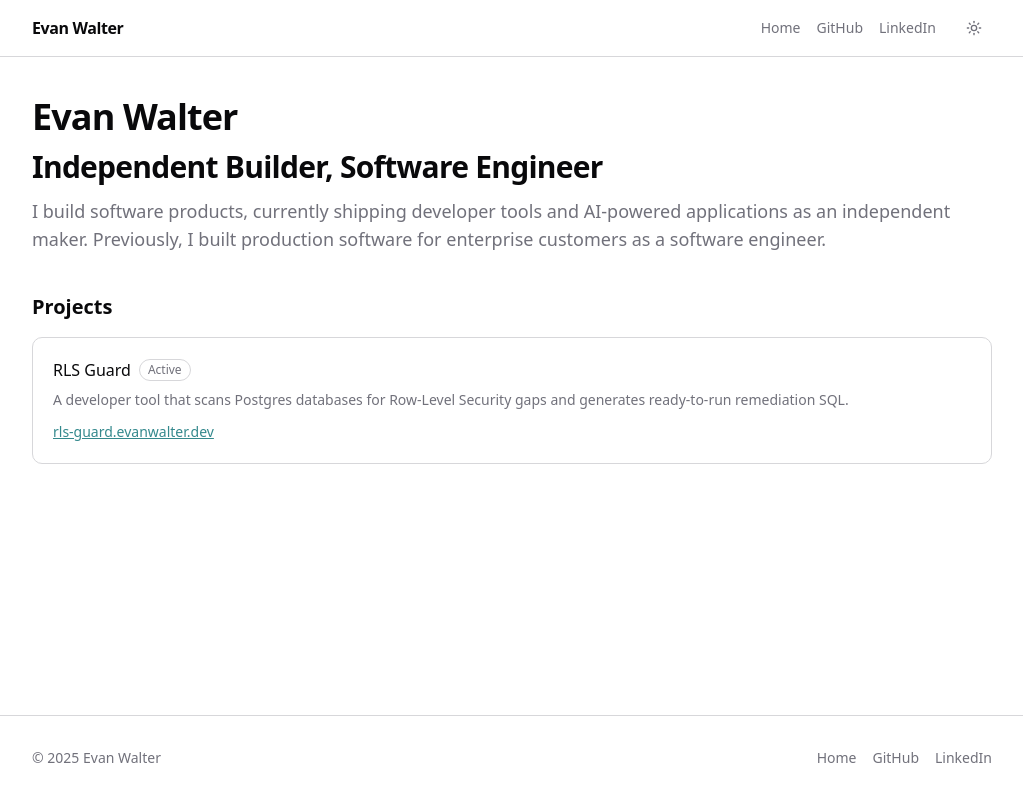
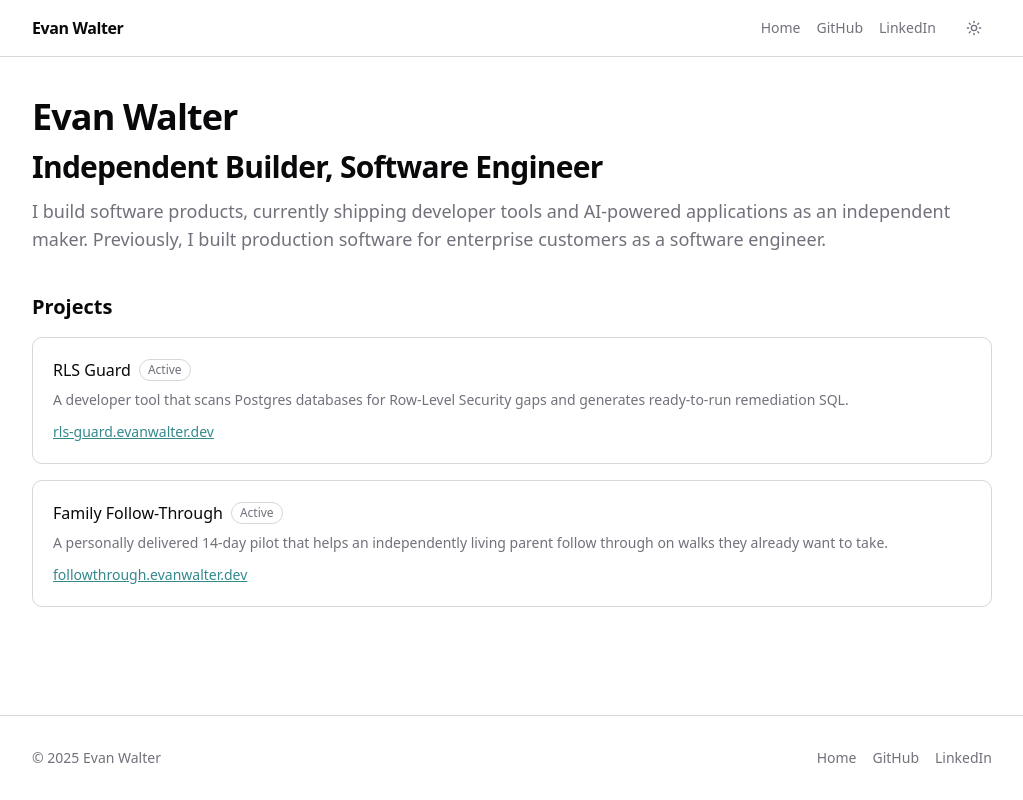
Before and after one commit to evwalt/evanwalter.dev, a Next.js app: page / in a window 1280 px wide. Shown: the whole page, without its empty margins (128-1151 px from the left). Built offline with nearby package versions, Linux system fonts and the light colour scheme.

Commit message:
feat: add family follow through app to home page

```diff
--- a/app/page.tsx
+++ b/app/page.tsx
@@ -34,6 +34,25 @@ export default function HomePage() {
             rls-guard.evanwalter.dev
           </a>
         </div>
+        <div className="rounded-lg border p-5">
+          <div className="flex items-center gap-2">
+            <h3 className="font-medium">Family Follow-Through</h3>
+            <span className="text-muted-foreground rounded-full border px-2 py-0.5 text-xs">
+              Active
+            </span>
+          </div>
+          <p className="text-muted-foreground mt-2 text-sm">
+            {`A personally delivered 14-day pilot that helps an independently living parent follow through on walks they already want to take.`}
+          </p>
+          <a
+            href="https://followthrough.evanwalter.dev"
+            target="_blank"
+            rel="noreferrer"
+            className="text-primary mt-3 inline-block text-sm underline"
+          >
+            followthrough.evanwalter.dev
+          </a>
+        </div>
       </section>
 
       {/* <section className="grid gap-4 sm:grid-cols-3"> */}
```
